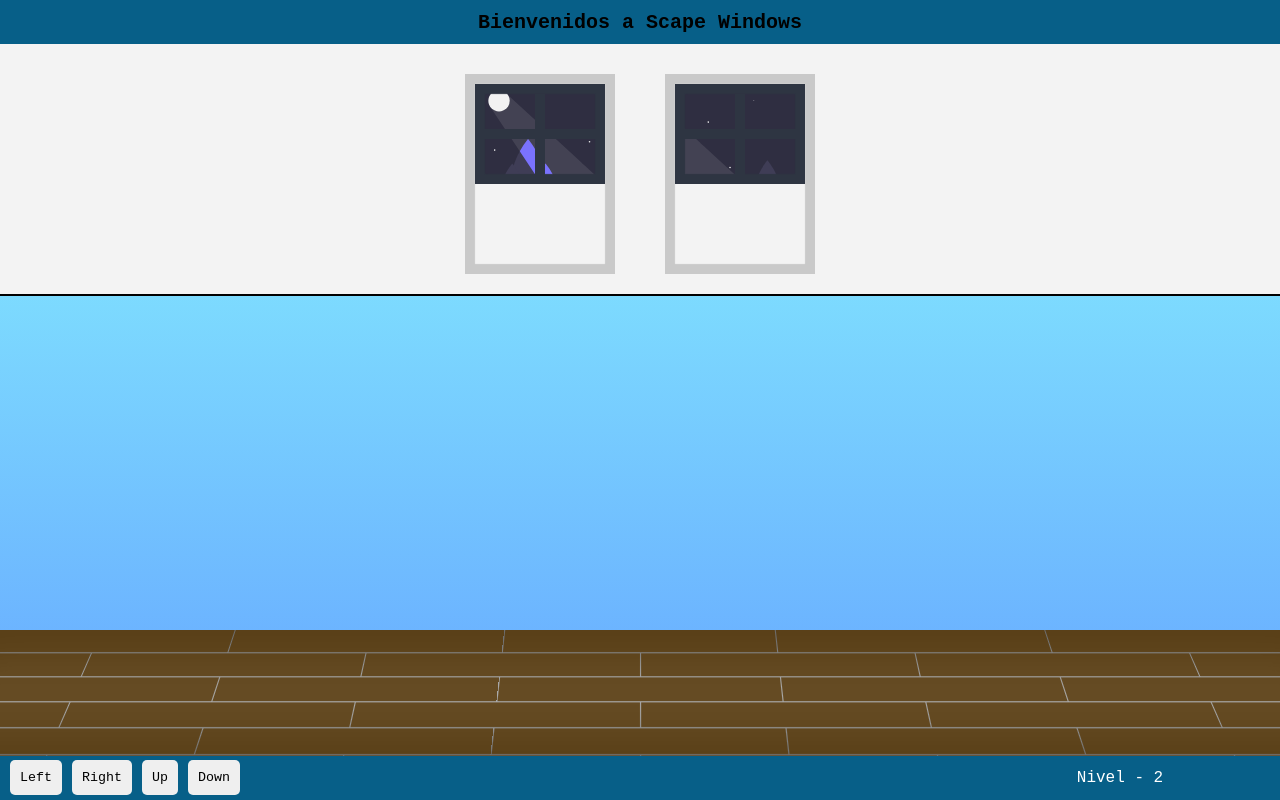
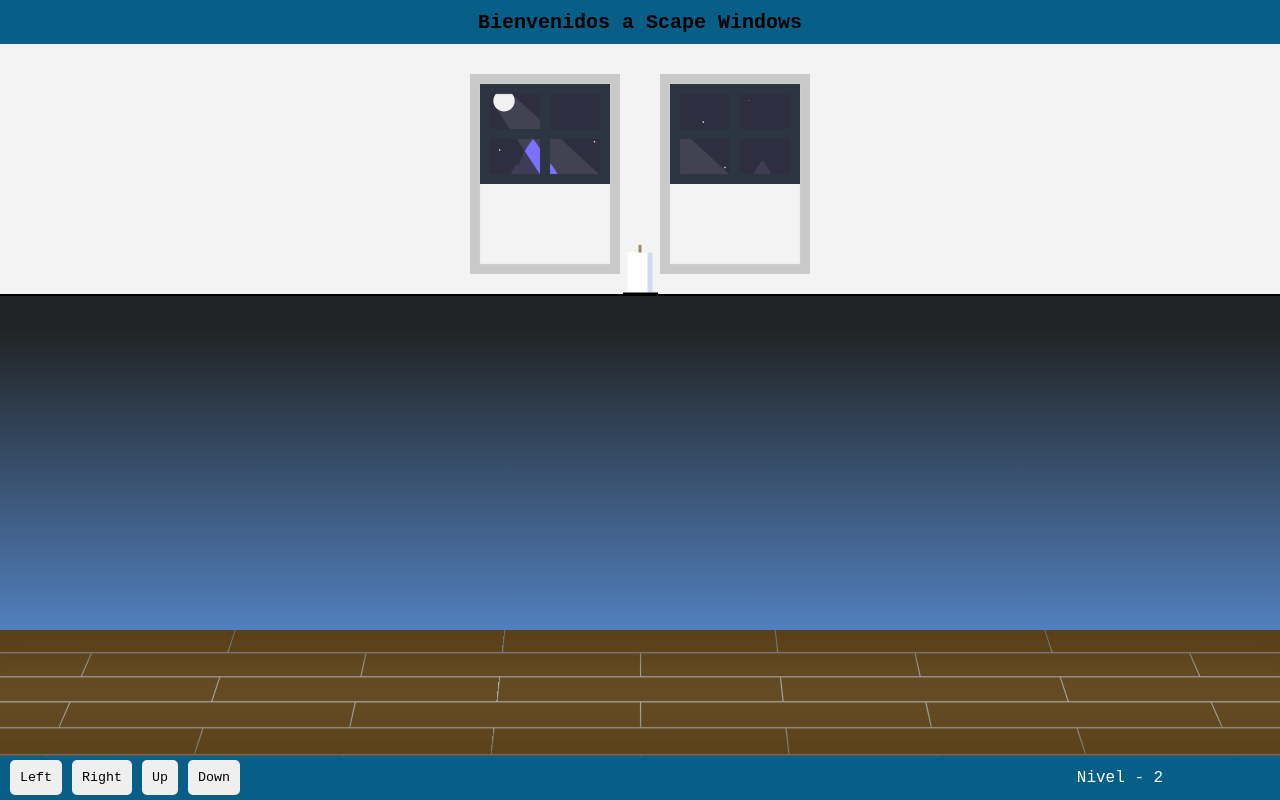
Before and after one commit to Isaac-dba/scapewindows.github.io, a React (Vite) app in the folder ScapeWindows/: page / in a window 1280 px wide. Built offline with nearby package versions, Linux system fonts and the light colour scheme.

Commit message:
commint vela

```diff
--- a/ScapeWindows/src/body.jsx
+++ b/ScapeWindows/src/body.jsx
@@ -1,4 +1,5 @@
 // import { Nivel0 } from "./niveles/nivel0";
+import { Vela } from "./obj3D/vela.jsx";
 
 function BodySW(){
 
@@ -18,6 +19,7 @@ function BodySW(){
                     </div>
                 </div>
             </div>
+            <Vela />
             <div className="suelo">
                 <div className="innerSuelo">
                     <div className="item"></div>
@@ -28,10 +30,10 @@ function BodySW(){
                 </div>
                 <div className="innerSuelo">
                     <div className="item-1"></div>
-                    <div className="item-2"></div>
-                    <div className="item-3"></div>
-                    <div className="item-4"></div>
-                    <div className="item-5"></div>
+                    <div className="item"></div>
+                    <div className="item"></div>
+                    <div className="item"></div>
+                    <div className="item"></div>
                     <div className="item-6"></div>
                 </div>
                 <div className="innerSuelo">
@@ -43,10 +45,10 @@ function BodySW(){
                 </div>
                 <div className="innerSuelo">
                     <div className="item-1"></div>
-                    <div className="item-2"></div>
-                    <div className="item-3"></div>
+                    <div className="item"></div>
+                    <div className="item"></div>
                     <div className="item-4"></div>
-                    <div className="item-5"></div>
+                    <div className="item"></div>
                     <div className="item-6"></div>
                 </div>
                 <div className="innerSuelo">
--- a/ScapeWindows/src/index.scss
+++ b/ScapeWindows/src/index.scss
@@ -1,3 +1,4 @@
+@use "./obj3D/sass/_vela.scss";
 *,::after, ::before{
   margin: 0;
   padding: 0;
@@ -60,7 +61,7 @@ body{
 .bodySW{
   width: 100%;
   height: 100%;
-  background: linear-gradient(to bottom, #89f7fe 0%, #66a6ff 100%);
+  background: linear-gradient(to bottom, #212424 40%, #66a6ff 100%);
   perspective: 1000px;
   // position: relative;
   display: flex;
@@ -73,7 +74,7 @@ body{
     background-color: #f3f3f3;
     display: flex;
     justify-content: center;
-    gap: 50px;
+    gap: 40px;
     .window-left, .window-right{
       width: 150px;
       height: 200px;
@@ -89,6 +90,11 @@ body{
         height: 50%;
         box-shadow: inset 0 0 1px 10px #2e3542;
         transform: translate(10px, 10px);
+        transition: all 1s ease;
+        &:hover{
+          transform: translate(10px, 90px);
+          background-position: 40% 90%;
+        }
         .line-1{
           width: 100%;
           height: 10px;
@@ -111,6 +117,9 @@ body{
         background-repeat: no-repeat;
         background-size: 400px;
         background-position: 70% 40%;
+        &:hover{
+          background-position: 80% 90%;
+        }
       }
     }
   }
@@ -161,4 +170,5 @@ body{
       }
     }
   }
+
 }
--- /dev/null
+++ b/ScapeWindows/src/obj3D/sass/_vela.scss
@@ -0,0 +1,37 @@
+.flame{
+    // width: 10px;
+    // height: 20px;
+    background-color: #ffd000;
+    position: fixed;
+    transform: translate(15px, -10px) rotateZ(45deg) scale(0.1);
+    border-radius: 0% 50% 50% 50%;
+    border-style: solid;
+    border-width: 15px 5px 5px 15px;
+    border-color: #ffc368 #ff6600 #ff6600 #ffc368;
+}
+.flameAnimate{
+    animation: flame 1s ease forwards;
+}
+.flameAnimate2{
+    animation: flame2 1s ease forwards;
+}
+@keyframes flame {
+    0%{
+        transform: translate(15px, -10px) rotateZ(45deg) scale(0.1);
+        box-shadow: 0 0 20px 10px #ffc368;
+    }
+    100%{
+        transform: translate(15px, -10px) rotateZ(45deg) scale(1);
+        box-shadow: 0 0 200px 100px #ffc368;
+    }
+}
+@keyframes flame2 {
+    0%{
+        transform: translate(15px, -10px) rotateZ(45deg) scale(1);
+        box-shadow: 0 0 200px 100px #ffc368;
+    }
+    100%{
+        transform: translate(15px, -10px) rotateZ(45deg) scale(0.1);
+        box-shadow: 0 0 20px 10px #ffc368;
+    }
+}
--- /dev/null
+++ b/ScapeWindows/src/obj3D/vela.jsx
@@ -0,0 +1,55 @@
+import { useEffect, useRef, useState } from "react"
+
+export function Vela(){
+    const cStyle = {
+        width: "50px",
+        height: "100px",
+        position: "fixed",
+        top: "176px",
+        scale: 0.5,
+    }
+    const bStyle = {
+        width: "70px",
+        height: "4px",
+        backgroundColor: "black",
+        transform: "translateX(-10px)"
+    }
+    const bdVela = {
+        width: "40px",
+        height: 80,
+        backgroundColor: "#fff",
+        borderRight: "solid 10px #87a1ce62",
+    }
+    const mStyle = {
+        width: "5px",
+        height: 15,
+        backgroundColor: "#573707a8",
+        transform: "translateX(22.5px)",
+        borderRadius: "5px 5px 0px 0px"
+    }
+    const [enabled, setEnabled] = useState(false);
+    const flameRef = useRef(null);
+    //animation flame
+    useEffect(() => {
+        const flame = flameRef.current;
+        if(!flame){
+            return
+        }
+        if(enabled){
+            flame.classList.toggle("flameAnimate", enabled);
+        }else {
+            flame.classList.toggle("flameAnimate2");
+        }
+        return () => {
+            flame.classList.remove("flameAnimate", "flameAnimate2");
+        }
+    }, [enabled])
+    return(
+        <div className="vela" style={cStyle} onClick={() => setEnabled(!enabled)}>
+            <div className="flame" ref={flameRef}></div>
+            <div className="mecha" style={mStyle}></div>
+            <div className="bodyVela" style={bdVela}></div>
+            <div className="base" style={bStyle}></div>
+        </div>
+    )
+}
```
Also changed, not shown: ScapeWindows/src/obj3D/cube.jsx (added).
